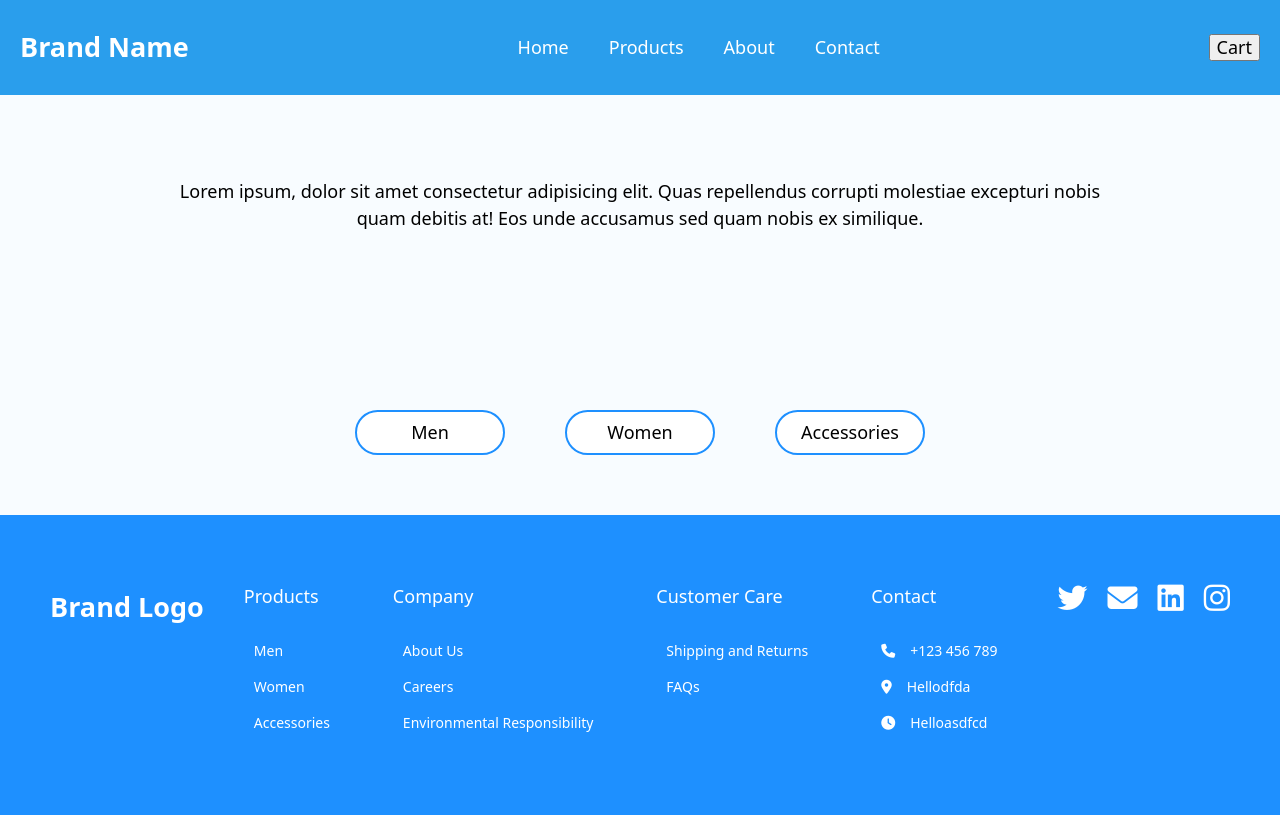
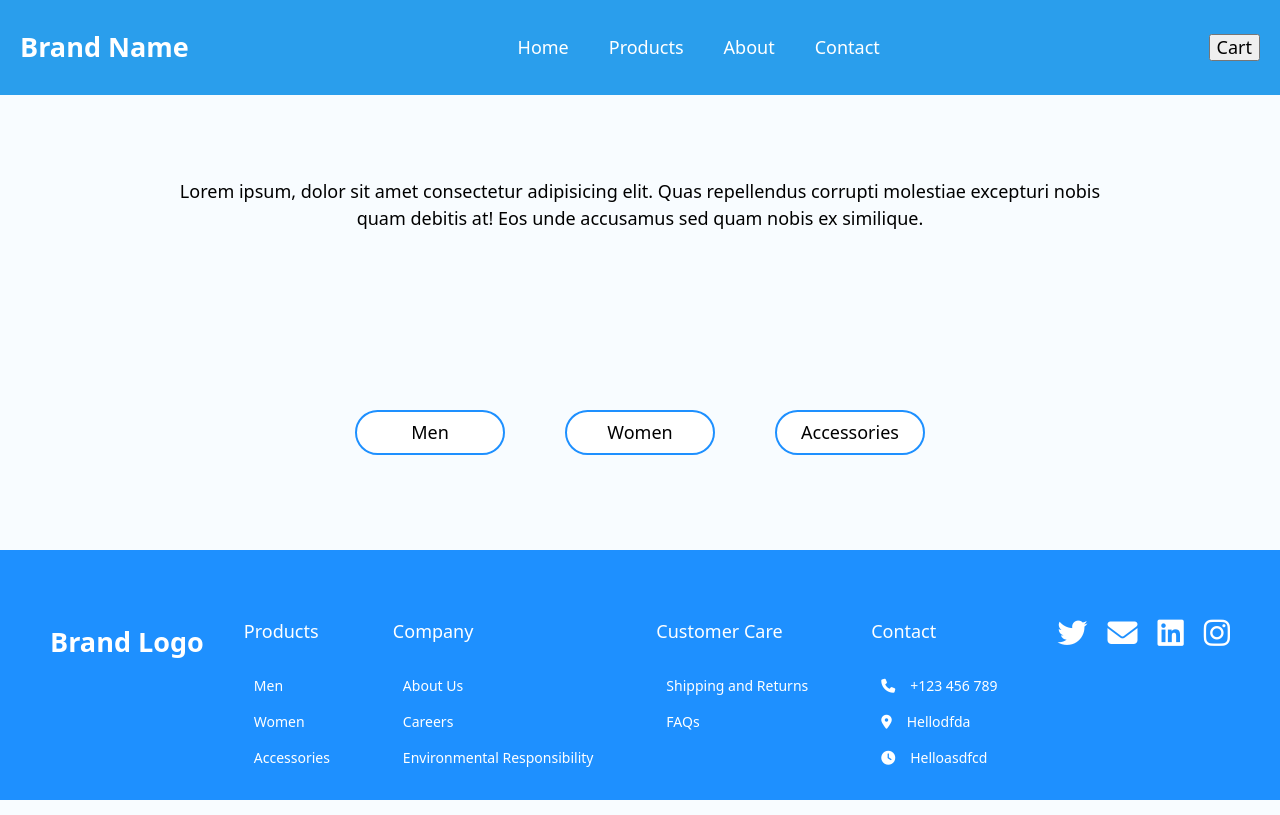
Before and after one commit to BaslielZ/Webshop, a plain HTML site: page index.html in a window 1280 px wide. Drawn offline with Linux system fonts and the light colour scheme; no server answers.

Commit message:
minor styling

```diff
--- a/css/styles.css
+++ b/css/styles.css
@@ -5,8 +5,9 @@ html{
 }
 
 body{
-    min-width: 100vw;
-    min-height: 100vh;
+    height: 100vh;
+    display: flex;
+    flex-direction: column;
     font-size: 1.8rem;
     background-color: #f8fcff;
     line-height: 1.5;
@@ -72,8 +73,8 @@ a{
 
 
 footer{
+    height: 15rem;
     padding: 5rem;
-    height: 20rem;
     background-color: dodgerblue;
     display: flex;
     justify-content: space-around;
--- a/index.html
+++ b/index.html
@@ -22,7 +22,7 @@
         <button onclick="showCart()" href="#">Cart</button>
     </header>
 
-    <div class="content">
+    <div id="class" class="content">
         <div id="message" class="message">
                 <p>Lorem ipsum, dolor sit amet consectetur adipisicing elit. Quas repellendus corrupti molestiae excepturi nobis quam debitis at! Eos unde accusamus sed quam nobis ex similique.</p>
         </div>
--- a/main.js
+++ b/main.js
@@ -19,7 +19,9 @@ getData()
 
 function displayProducts(){
     document.getElementById('message').style.visibility = 'visible'
-    document.getElementById('category-btn-container').style.visibility = 'visible'
+    document.getElementById('message').style.padding = '16rem'
+    document.getElementById('category-btn-container').style.display = 'none'
+    document.getElementById('category-btn-container').style.display = 'flex'
     document.getElementById('product-container').style.display = 'grid'
     document.getElementById('product-container').innerHTML = ''
     for (i = 0; i < products.length; i++){ //Loop through each item in the newly updated array
```
